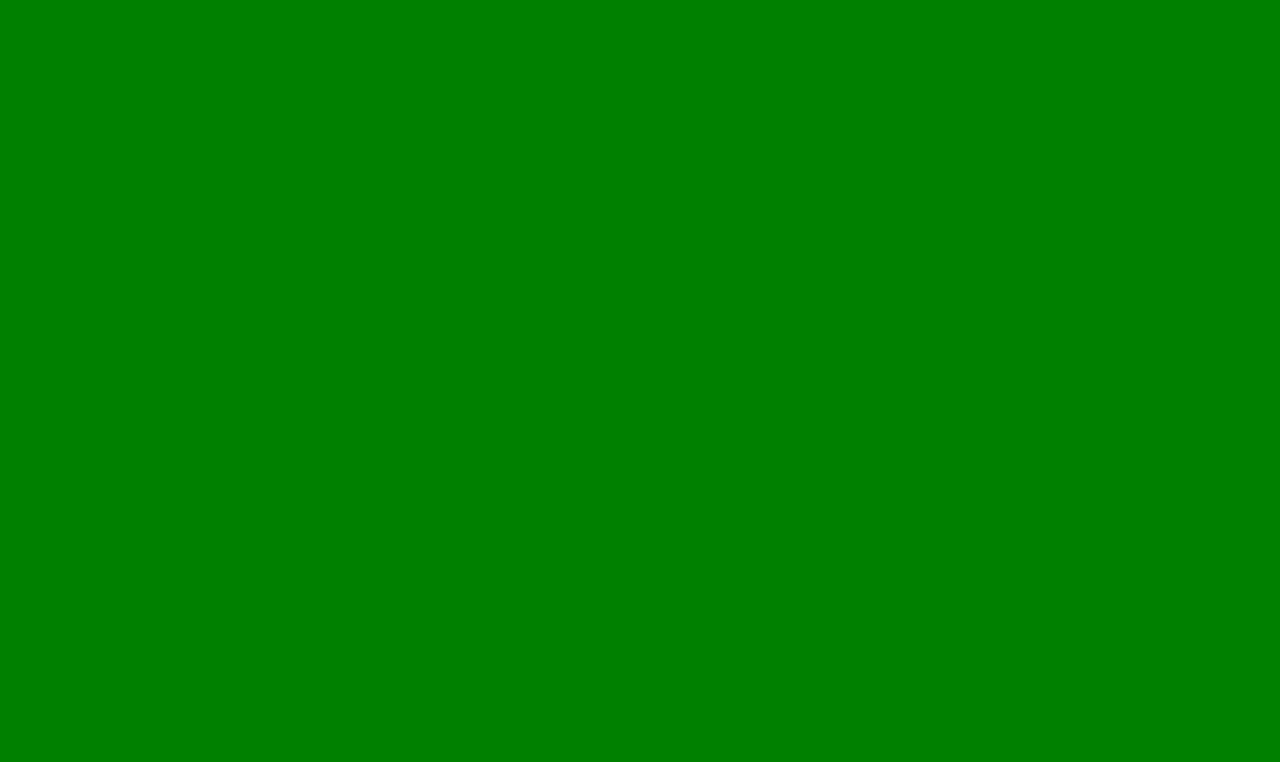
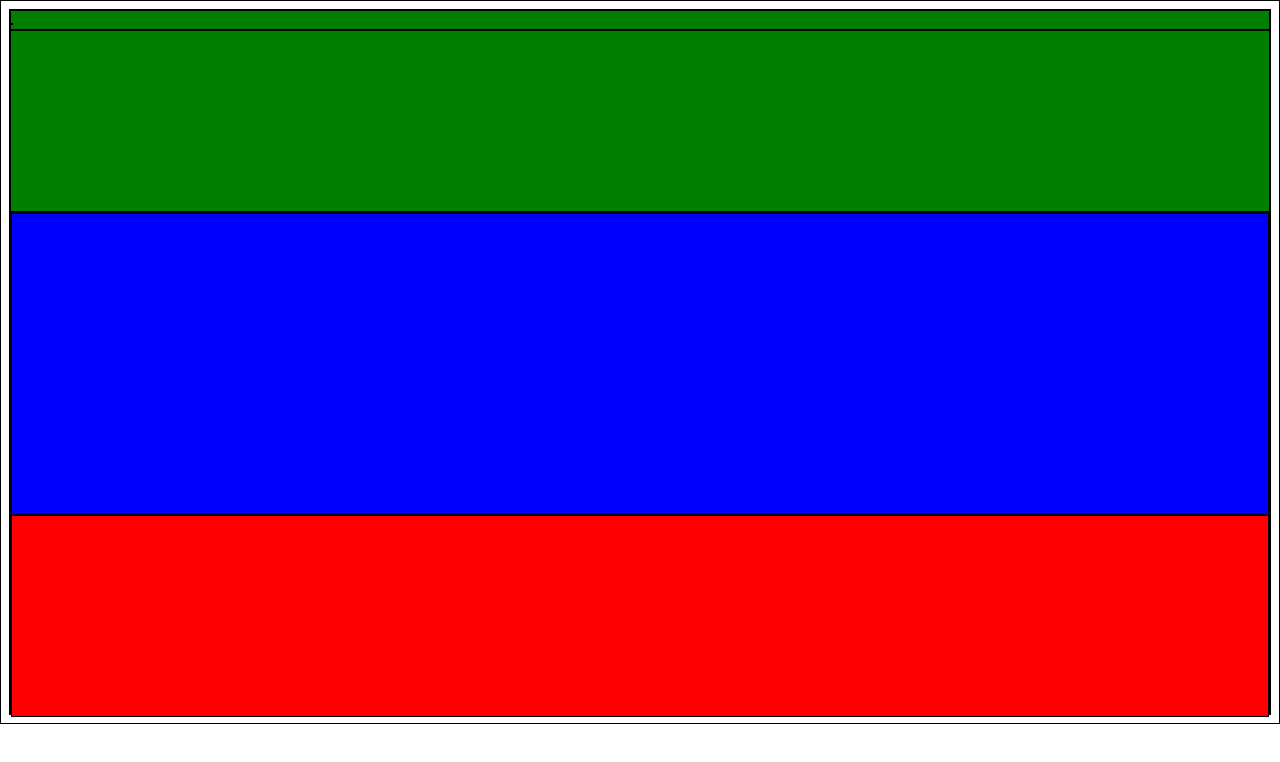
Before and after one commit to Nesferi/ExamDic, a plain HTML site: page index.html in a window 1280 px wide. Drawn offline with Linux system fonts and the light colour scheme.

Commit message:
proyecto aplicanano version2 fase01

```diff
--- a/css/style.css
+++ b/css/style.css
@@ -1,3 +1,18 @@
 *{
+    border:1px solid black;
+}
+header{
+    height: 200px;
     background-color: green;
 }
+section{
+    height:500px;
+}
+aside{
+    height: 300px;
+    background-color: blue;
+}
+div{
+    height:200px;
+    background-color: red;
+}
--- a/index.html
+++ b/index.html
@@ -7,6 +7,13 @@
         <link href="css/style.css" rel="stylesheet">
     </head>
     <body>
-
+        <header>
+            <img src="" alt="">
+            <nav></nav>
+        </header>
+        <section>
+            <aside></aside>
+            <div></div>
+        </section>
     </body>
 </html>
```
